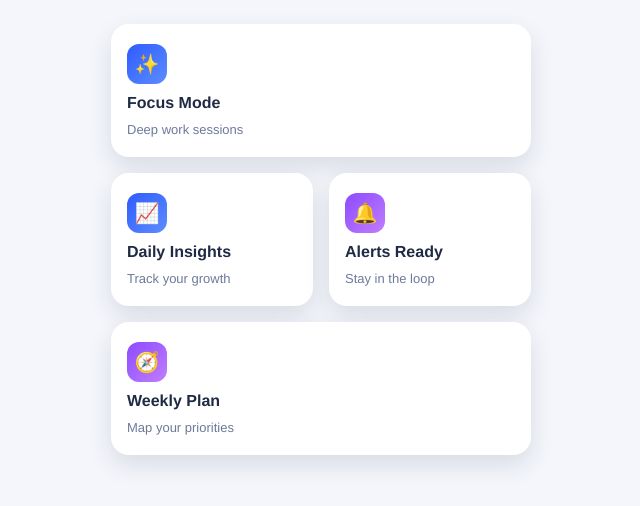
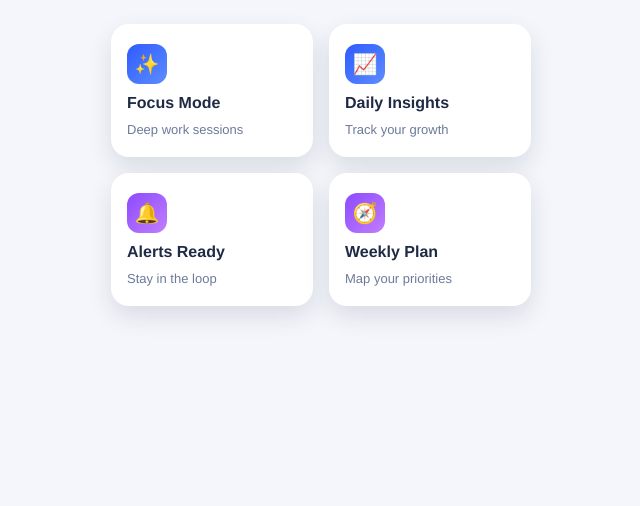
Before and after one commit to ignacioazzi/cursortest, a plain HTML site: page index.html in a window 1280 px wide. Shown: the whole page, without its empty margins (319-959 px from the left). Drawn offline with Linux system fonts and the light colour scheme.

Commit message:
Update card layout to two-column grid

```diff
--- a/index.html
+++ b/index.html
@@ -28,18 +28,14 @@
         width: min(420px, 100%);
       }
 
-      .card-row {
-        display: flex;
+      .card-grid {
+        display: grid;
+        grid-template-columns: repeat(2, minmax(0, 1fr));
         gap: 16px;
-        align-items: stretch;
-      }
-
-      .card-row + .card-row {
-        margin-top: 16px;
       }
 
       .card {
-        flex: 1 1 0;
+        width: 100%;
         background: #ffffff;
         border-radius: 18px;
         padding: 20px 16px;
@@ -49,14 +45,7 @@
         align-items: flex-start;
         gap: 10px;
         animation: rise-up 600ms cubic-bezier(0.2, 0.7, 0.3, 1) both;
-      }
-
-      .card:nth-child(2) {
-        animation-delay: 120ms;
-      }
-
-      .full-width-card {
-        width: 100%;
+        animation-delay: calc(var(--card-index, 0) * 120ms);
       }
 
       .icon {
@@ -102,14 +91,12 @@
   </head>
   <body>
     <main class="phone-screen">
-      <section class="card-row">
-        <article class="card full-width-card">
+      <section class="card-grid">
+        <article class="card">
           <div class="icon icon-blue">✨</div>
           <div class="label">Focus Mode</div>
           <div class="subtext">Deep work sessions</div>
         </article>
-      </section>
-      <section class="card-row">
         <article class="card">
           <div class="icon icon-blue">📈</div>
           <div class="label">Daily Insights</div>
@@ -120,15 +107,28 @@
           <div class="label">Alerts Ready</div>
           <div class="subtext">Stay in the loop</div>
         </article>
-      </section>
-
-      <section class="card-row">
-        <article class="card full-width-card">
+        <article class="card">
           <div class="icon icon-purple">🧭</div>
           <div class="label">Weekly Plan</div>
           <div class="subtext">Map your priorities</div>
         </article>
       </section>
     </main>
+    <script>
+      const cardGrid = document.querySelector(".card-grid");
+      const assignCardIndexes = () => {
+        if (!cardGrid) return;
+        cardGrid.querySelectorAll(".card").forEach((card, index) => {
+          card.style.setProperty("--card-index", index);
+        });
+      };
+
+      assignCardIndexes();
+
+      const observer = new MutationObserver(assignCardIndexes);
+      if (cardGrid) {
+        observer.observe(cardGrid, { childList: true });
+      }
+    </script>
   </body>
 </html>
```
